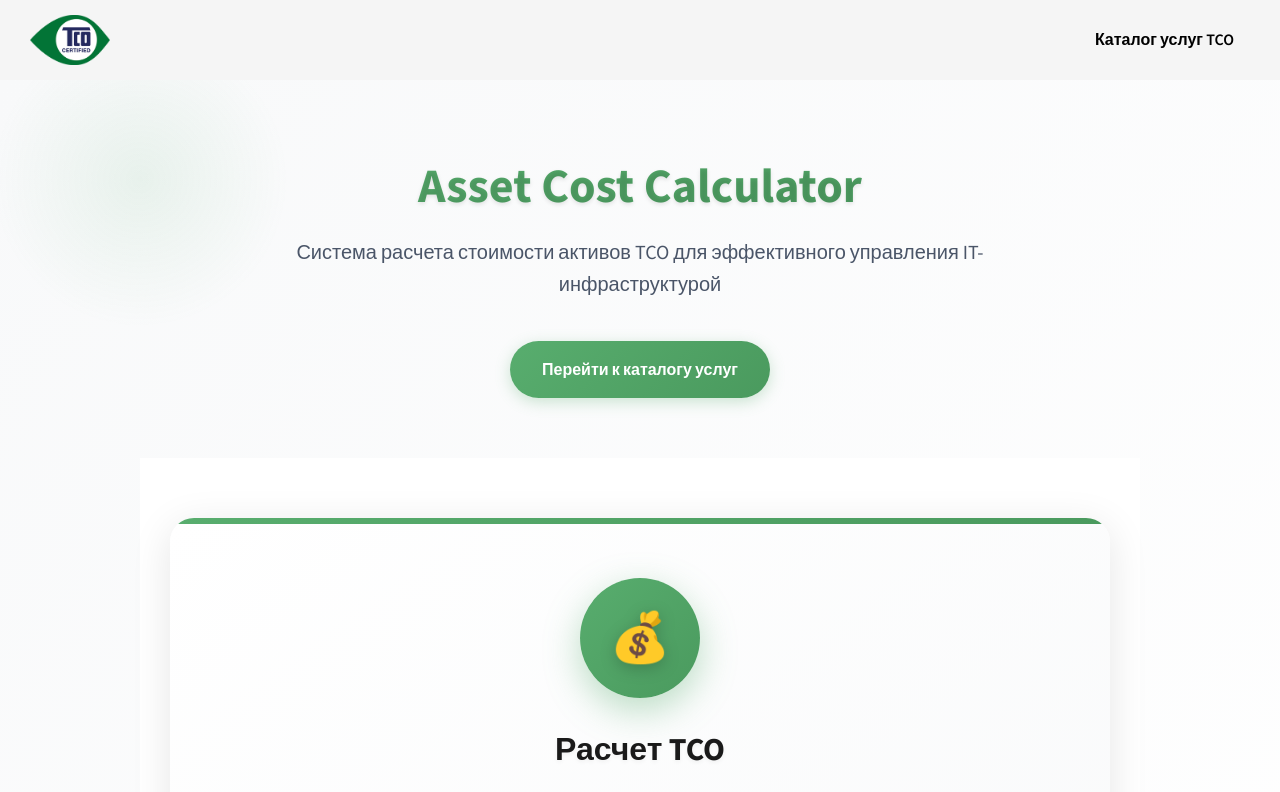
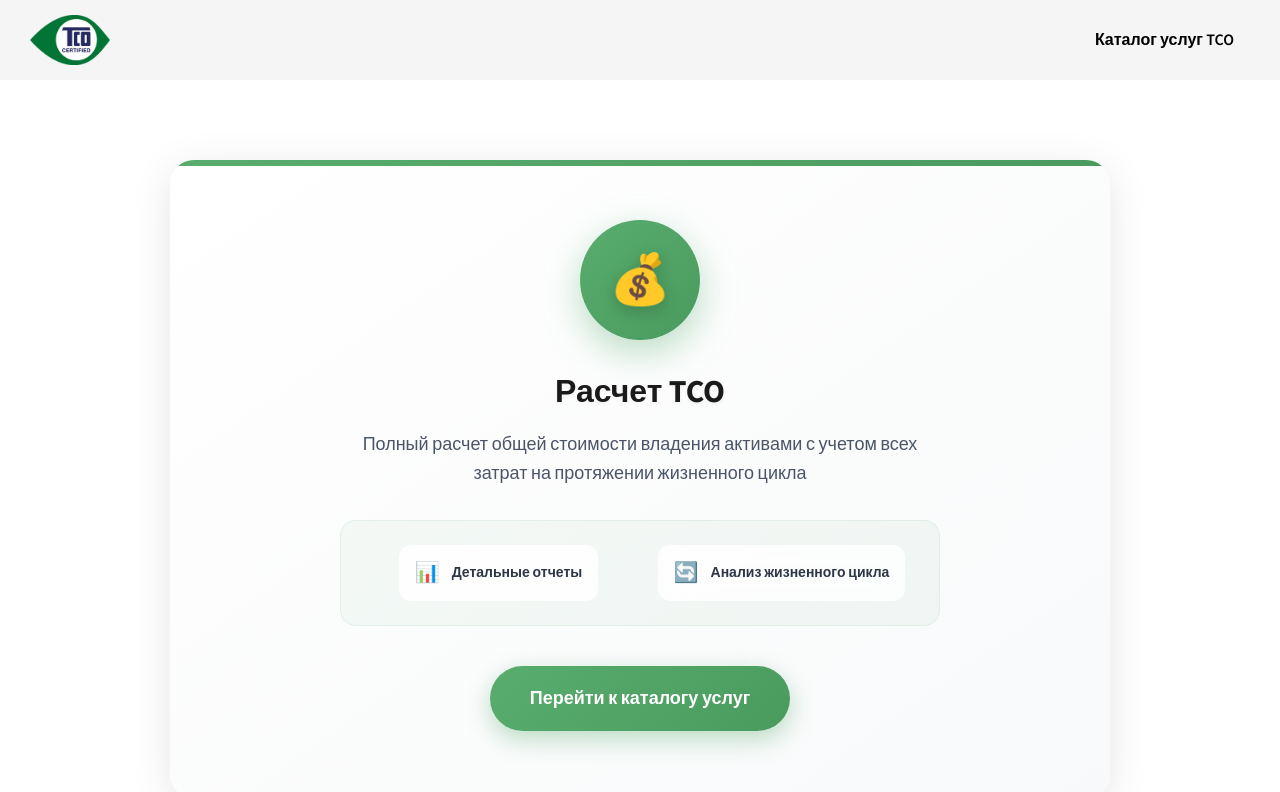
Before and after one commit to dimaselih/RIP_2025_React, a React (Create React App) app: page /#/ in a window 1280 px wide. Shown: the top 792 px of the page. Built offline with nearby package versions, Linux system fonts and the light colour scheme; no server answers.

Commit message:
Refactor HomePage layout by removing the hero section, update main feature section styles, and integrate useCart hook for cart count management. Add getCartCount method in apiService for fetching cart data.

```diff
--- a/src/hooks/index.ts
+++ b/src/hooks/index.ts
@@ -1,3 +1,4 @@
 // Экспорт всех хуков
 export * from './useApi';
 export * from './useFilters';
+export * from './useCart';
--- /dev/null
+++ b/src/hooks/useCart.ts
@@ -0,0 +1,35 @@
+import { useState, useEffect } from 'react';
+import { apiService } from '../services/api/apiService';
+
+export const useCart = () => {
+  const [cartCount, setCartCount] = useState<number>(0);
+  const [loading, setLoading] = useState<boolean>(false);
+  const [error, setError] = useState<string | null>(null);
+
+  const fetchCartCount = async () => {
+    setLoading(true);
+    setError(null);
+    try {
+      const count = await apiService.getCartCount();
+      setCartCount(count);
+    } catch (err) {
+      setError(err instanceof Error ? err.message : 'Ошибка загрузки корзины');
+      setCartCount(0); // При ошибке показываем 0
+    } finally {
+      setLoading(false);
+    }
+  };
+
+  useEffect(() => {
+    fetchCartCount();
+
+    // Обновляем количество каждые 5 секунд
+    const interval = setInterval(() => {
+      fetchCartCount();
+    }, 5000);
+
+    return () => clearInterval(interval);
+  }, []);
+
+  return { cartCount, loading, error, refetch: fetchCartCount };
+};
--- a/src/index.css
+++ b/src/index.css
@@ -380,7 +380,7 @@ body {
 
 /* Home page styles */
 .home-page {
-    background: linear-gradient(135deg, #f8f9fa 0%, #ffffff 100%);
+    background: #ffffff;
     min-height: calc(100vh - 88px);
     position: relative;
     overflow: hidden;
@@ -472,7 +472,7 @@ body {
 
 /* Main Feature Section */
 .main-feature-section {
-    padding: 60px 30px 80px;
+    padding: 80px 30px 80px;
     background: #fff;
     max-width: 1000px;
     margin: 0 auto;
--- a/src/pages/HomePage.tsx
+++ b/src/pages/HomePage.tsx
@@ -4,24 +4,6 @@ import { Link } from 'react-router-dom';
 export const HomePage: React.FC = () => {
   return (
     <div className="home-page">
-      {/* Hero Section */}
-      <div className="hero-section">
-        <div className="hero-content">
-          <h1 className="hero-title">Asset Cost Calculator</h1>
-          <p className="hero-subtitle">
-            Система расчета стоимости активов TCO для эффективного управления IT-инфраструктурой
-          </p>
-          <div className="hero-cta">
-            <Link to="/catalog_tco" className="cta-button">
-              Перейти к каталогу услуг
-            </Link>
-          </div>
-        </div>
-
-        {/* Background decoration */}
-        <div className="hero-bg-decoration"></div>
-      </div>
-
       {/* Main Feature Section */}
       <div className="main-feature-section">
         <div className="main-feature-card">
@@ -47,7 +29,7 @@ export const HomePage: React.FC = () => {
             </div>
             <div className="main-feature-cta">
               <Link to="/catalog_tco" className="primary-cta-button">
-                Начать расчет TCO
+                Перейти к каталогу услуг
               </Link>
             </div>
           </div>
--- a/src/pages/ServicesPage.tsx
+++ b/src/pages/ServicesPage.tsx
@@ -9,13 +9,16 @@ import { ServiceCard } from '../components/ui/ServiceCard';
 import { SearchAndCart } from '../components/ui/SearchAndCart';
 import { ServiceTCO } from '../types/api';
 import { useApi } from '../hooks/useApi';
+import { useCart } from '../hooks/useCart';
 
 export const ServicesPage: React.FC = () => {
   const navigate = useNavigate();
   const dispatch = useDispatch();
   const filters = useSelector((state: RootState) => state.filters);
   const [searchQuery, setSearchQuery] = useState('');
-  const [cartCount, setCartCount] = useState(0);
+
+  // Получаем количество товаров в корзине из API
+  const { cartCount } = useCart();
 
   // Используем хук для получения данных с фильтрацией на бэкенде
   const { services, loading, error, refetch } = useApi(
--- a/src/services/api/apiService.ts
+++ b/src/services/api/apiService.ts
@@ -132,7 +132,17 @@ class ApiService {
     return this.request<CalculationTCO>(`/api/calculation/${id}/`);
   }
 
-  // Пользовательские методы пока не используются и удалены для чистоты кода
+  // Получение количества товаров в корзине
+  async getCartCount(): Promise<number> {
+    try {
+      const response = await this.request<{ calculation_id: number; services_count: number }>('/api/cart_tco/');
+      return response.services_count || 0;
+    } catch (error) {
+      // Если сервис недоступен, возвращаем 0
+      console.warn('[CART] Failed to get cart count, returning 0:', error);
+      return 0;
+    }
+  }
 }
 
 export const apiService = new ApiService();
```
